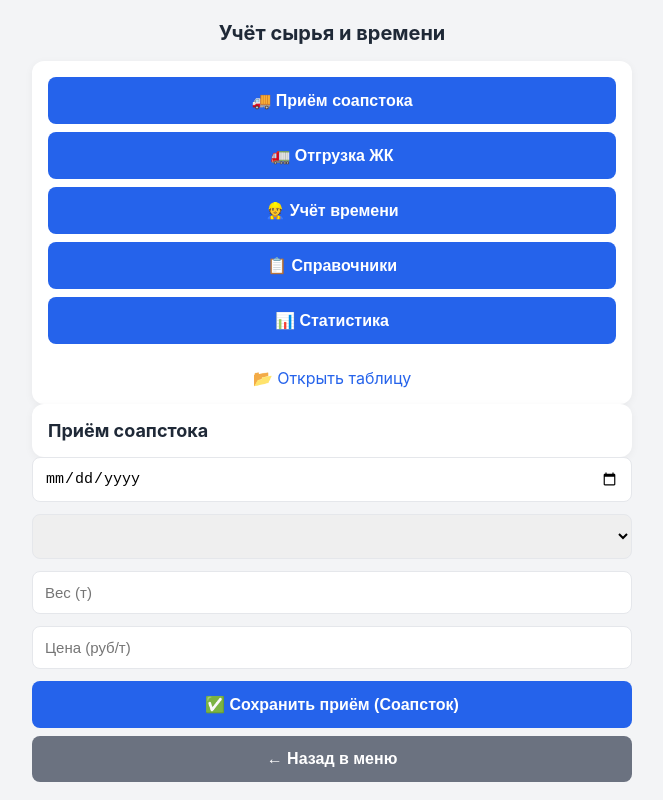
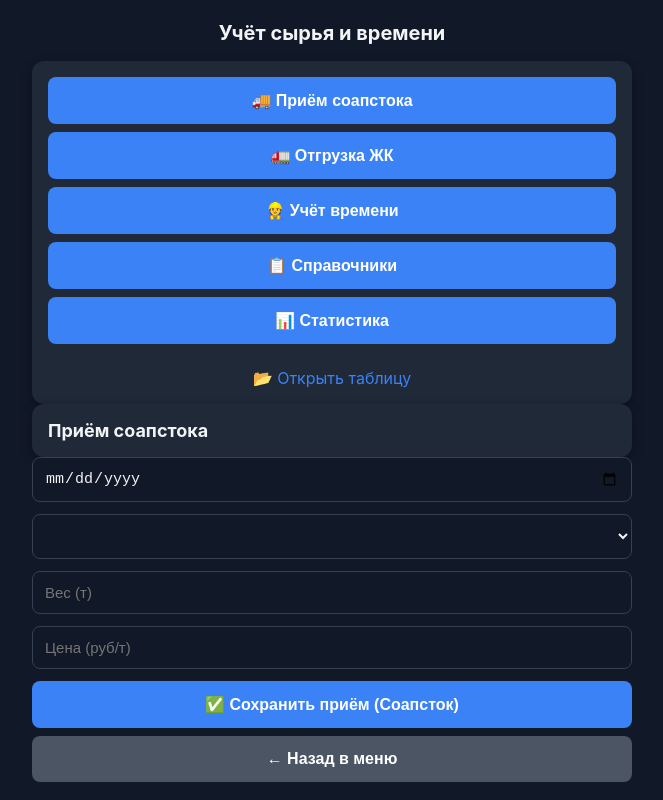
Before and after one commit to gusman0200/vozrojdenie, a plain HTML site: page index.html in a window 1280 px wide. Both pictures are taken after a click on the button "🚚 Приём соапстока". Shown: the whole page, without its empty margins (308-971 px from the left). Drawn offline with Linux system fonts and the light colour scheme.

Commit message:
Update index.html

```diff
--- a/index.html
+++ b/index.html
@@ -6,12 +6,14 @@
   <title>Учёт: Соапсток и ЖК</title>
 <style>
   :root {
-      --primary: #2563eb;
-      --danger: #dc2626;
-      --bg: #f3f4f6;
-      --card: #ffffff;
-      --text: #1f2937;
-      --border: #e5e7eb;
+    --bg: #111827;
+    --card: #1f2937;
+    --text: #f3f4f6;
+    --text-muted: #9ca3af;
+    --primary: #3b82f6;
+    --primary-hover: #2563eb;
+    --border: #374151;
+    --danger: #ef4444;
   }
   body {
     font-family: -apple-system, BlinkMacSystemFont, "Segoe UI", Roboto, sans-serif;
@@ -28,12 +30,13 @@
     text-align: center;
     font-size: 20px;
     margin-bottom: 16px;
+    color: var(--text);
   }
   .card {
     background: var(--card);
     border-radius: 12px;
     padding: 16px;
-      box-shadow: 0 2px 8px rgba(0,0,0,0.05);
+    box-shadow: 0 4px 12px rgba(0,0,0,0.3);
   }
   button {
     width: 100%;
@@ -46,11 +49,12 @@
     background: var(--primary);
     cursor: pointer;
     margin-bottom: 8px;
-      transition: opacity 0.2s;
+    transition: background 0.2s, opacity 0.2s;
   }
-    button:active { opacity: 0.9; }
-    button.back { background: #6b7280; }
-    button:disabled { background: #9ca3af; }
+  button:hover { background: var(--primary-hover); }
+  button.back { background: #4b5563; }
+  button.back:hover { background: #6b7280; }
+  button:disabled { background: #374151; cursor: not-allowed; }
   input, select {
     width: 100%;
     padding: 12px;
@@ -59,26 +63,37 @@
     margin-bottom: 12px;
     box-sizing: border-box;
     font-size: 15px;
+    background: #111827;
+    color: var(--text);
+  }
+  input:focus, select:focus {
+    outline: none;
+    border-color: var(--primary);
   }
   .stat-row {
     display: flex;
     justify-content: space-between;
     margin: 6px 0;
-      border-bottom: 1px solid #f3f4f6;
+    border-bottom: 1px solid #374151;
     padding-bottom: 4px;
+    color: var(--text);
   }
   .stat-val { font-weight: bold; text-align: right; }
   .tab-buttons { display: flex; gap: 4px; margin-bottom: 12px; }
   .tab-btn {
     flex: 1;
     padding: 10px;
-      background: #e5e7eb;
-      color: #374151;
+    background: #374151;
+    color: var(--text-muted);
     border: none;
     border-radius: 6px;
     font-size: 13px;
   }
-    .tab-btn.active { background: var(--primary); color: white; }
+  .tab-btn.active {
+    background: var(--primary);
+    color: white;
+  }
+  a { color: var(--primary); text-decoration: none; }
   .hidden { display: none; }
 </style>
 </head>
```
Lines whose indentation alone changed are shown as unchanged.
